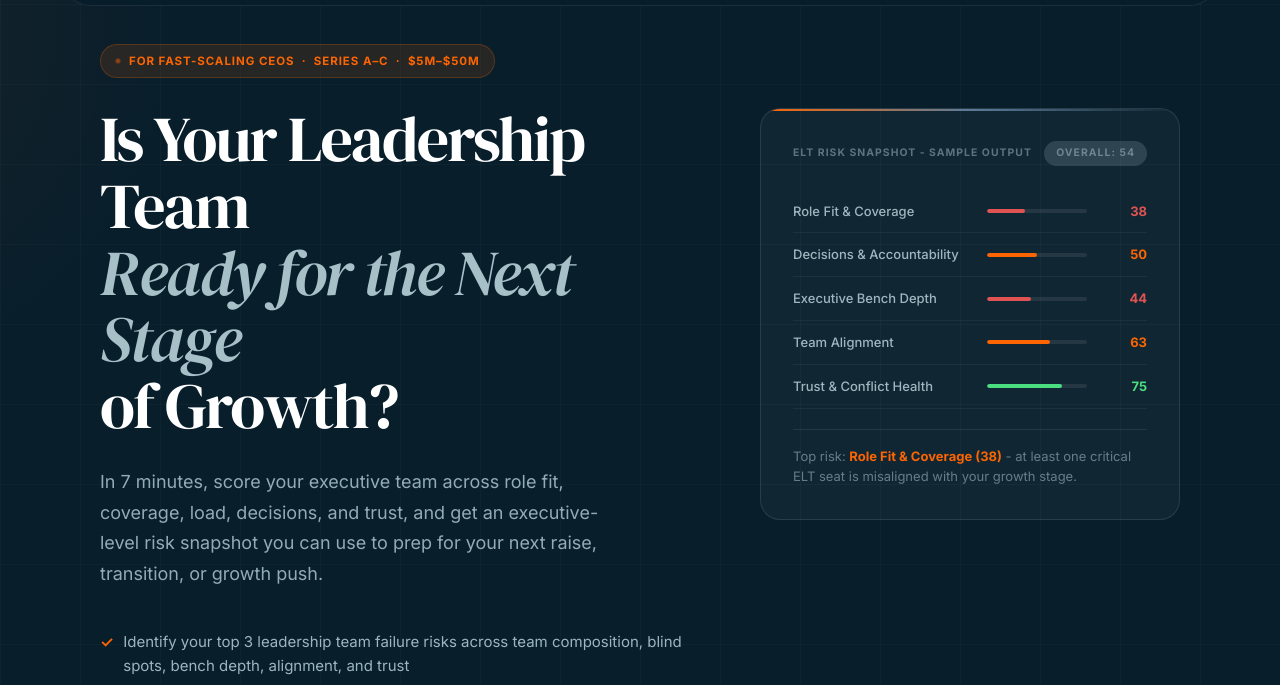
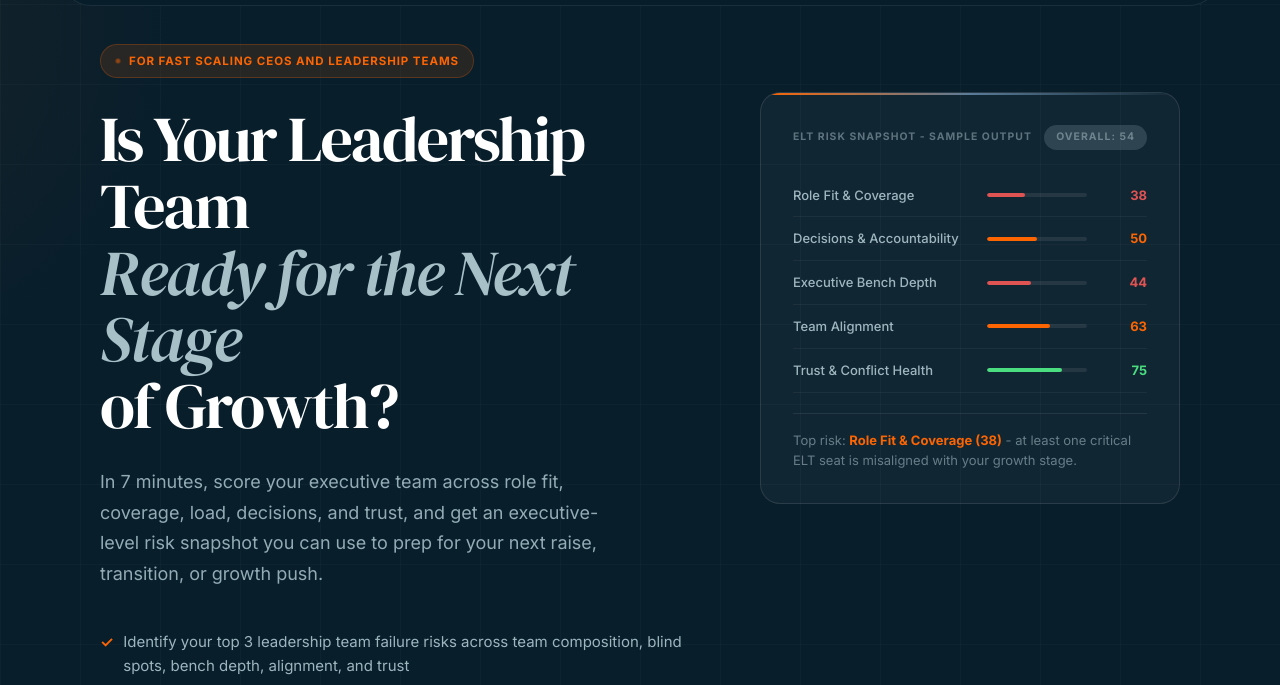
Before and after one commit to VMLeader/mywebsite, a plain HTML site: page index.html in a window 1280 px wide. Shown: the part 76-761 px from the top of the page. Drawn offline with Linux system fonts and the light colour scheme.

Commit message:
Add files via upload

```diff
--- a/index.html
+++ b/index.html
@@ -42,7 +42,7 @@
       <div class="fade-up">
         <div class="hero-badge">
           <span class="hero-badge-dot"></span>
-          For fast-scaling CEOs &nbsp;&middot;&nbsp; Series A&ndash;C &nbsp;&middot;&nbsp; $5M&ndash;$50M
+          For Fast Scaling CEOs and Leadership Teams
         </div>
         <h1 class="fade-up fade-up-delay-1">
           Is Your Leadership Team<br><em>Ready for the Next Stage</em><br>of Growth?
--- a/styles.css
+++ b/styles.css
@@ -304,7 +304,7 @@ nav.scrolled { box-shadow: 0 8px 40px rgba(8,30,43,0.35); }
 
 /* Hero risk card */
 .hero-risk-card {
-  margin-top: 64px;
+  margin-top: 48px;
   background: rgba(255,255,255,0.04);
   border: 1px solid rgba(255,255,255,0.1);
   border-radius: 20px;
```
